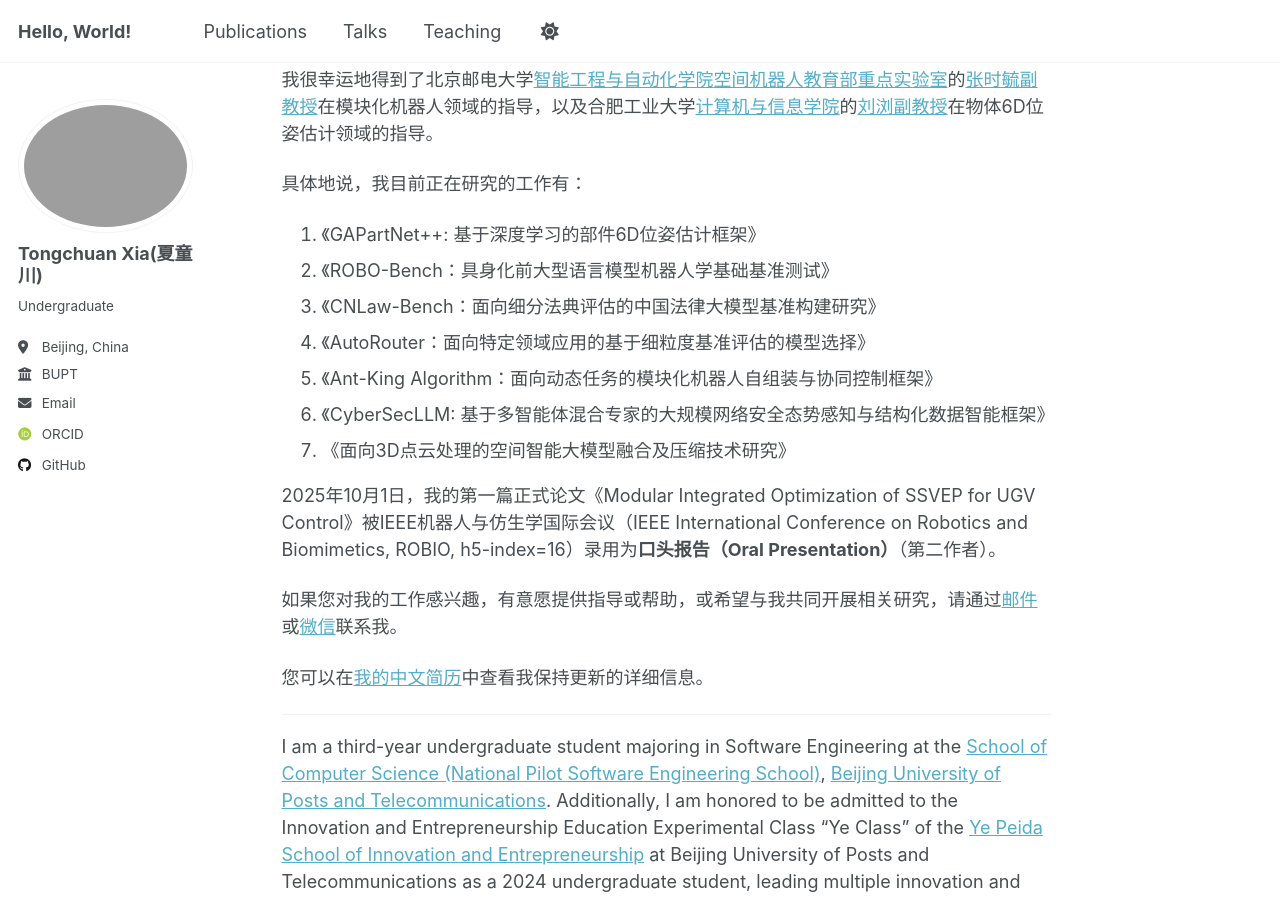
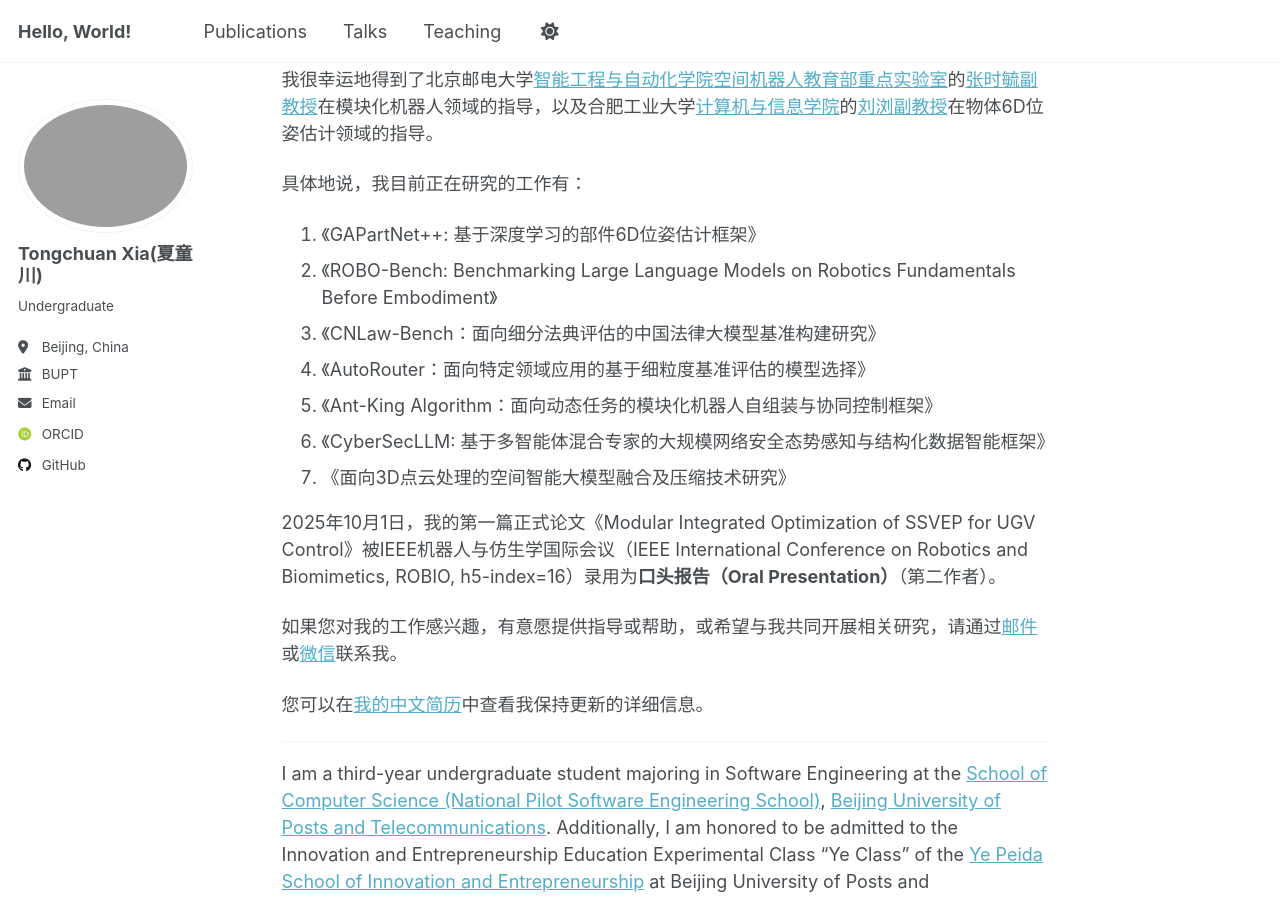
Before and after one commit to Heartune/Heartune.github.io, a Jekyll site: the page built from _pages/about.md, in a window 1280 px wide and 900 px high, scrolled down 392 px. Built offline with Jekyll 4.4.1, drawn with Linux system fonts in a browser that asks for light colours; some web fonts are replaced; a script that is not in the unit is left out.

Commit message:
Use English title for ROBO-Bench in Chinese section for consistency
🤖 Generated with [Claude Code](https://claude.com/claude-code)

Co-Authored-By: Claude <noreply@anthropic.com>

```diff
--- a/_pages/about.md
+++ b/_pages/about.md
@@ -16,7 +16,7 @@ redirect_from:
 具体地说，我目前正在研究的工作有：
 
 1. 《GAPartNet++: 基于深度学习的部件6D位姿估计框架》
-2. 《ROBO-Bench：具身化前大型语言模型机器人学基础基准测试》
+2. 《ROBO-Bench: Benchmarking Large Language Models on Robotics Fundamentals Before Embodiment》
 3. 《CNLaw-Bench：面向细分法典评估的中国法律大模型基准构建研究》
 4. 《AutoRouter：面向特定领域应用的基于细粒度基准评估的模型选择》
 5. 《Ant-King Algorithm：面向动态任务的模块化机器人自组装与协同控制框架》
```
